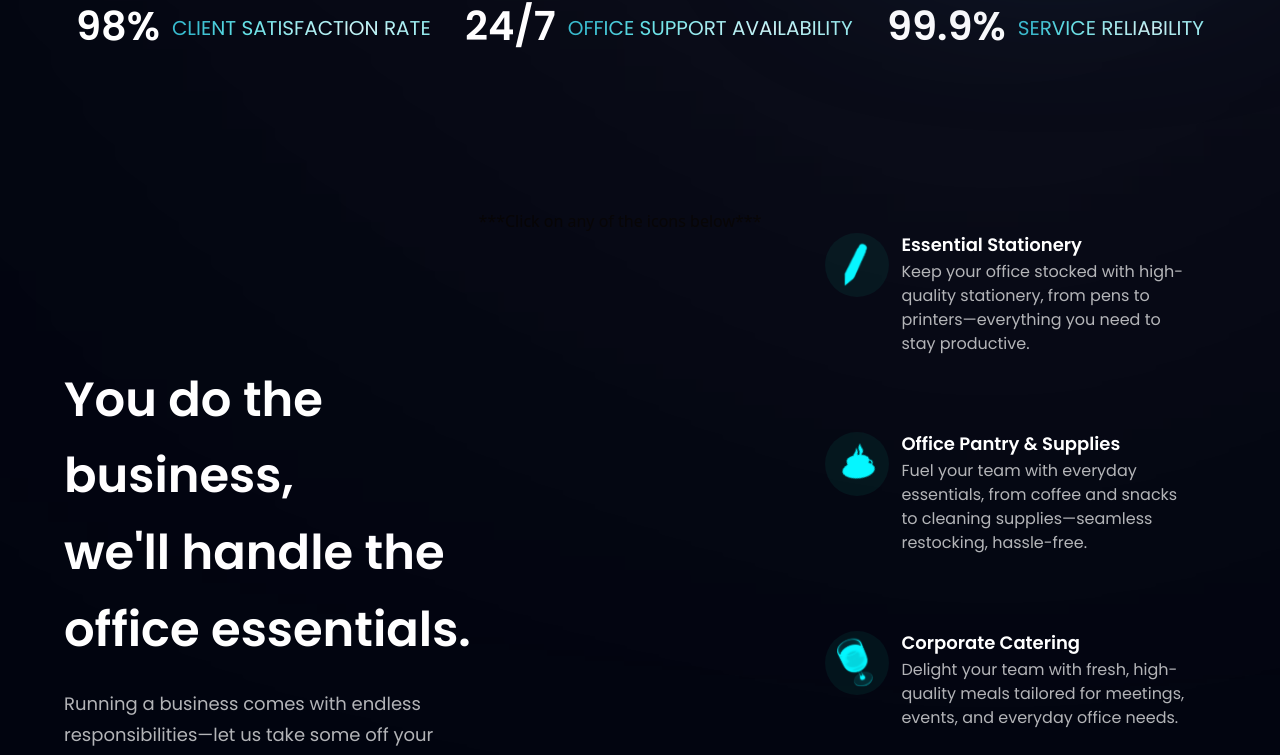
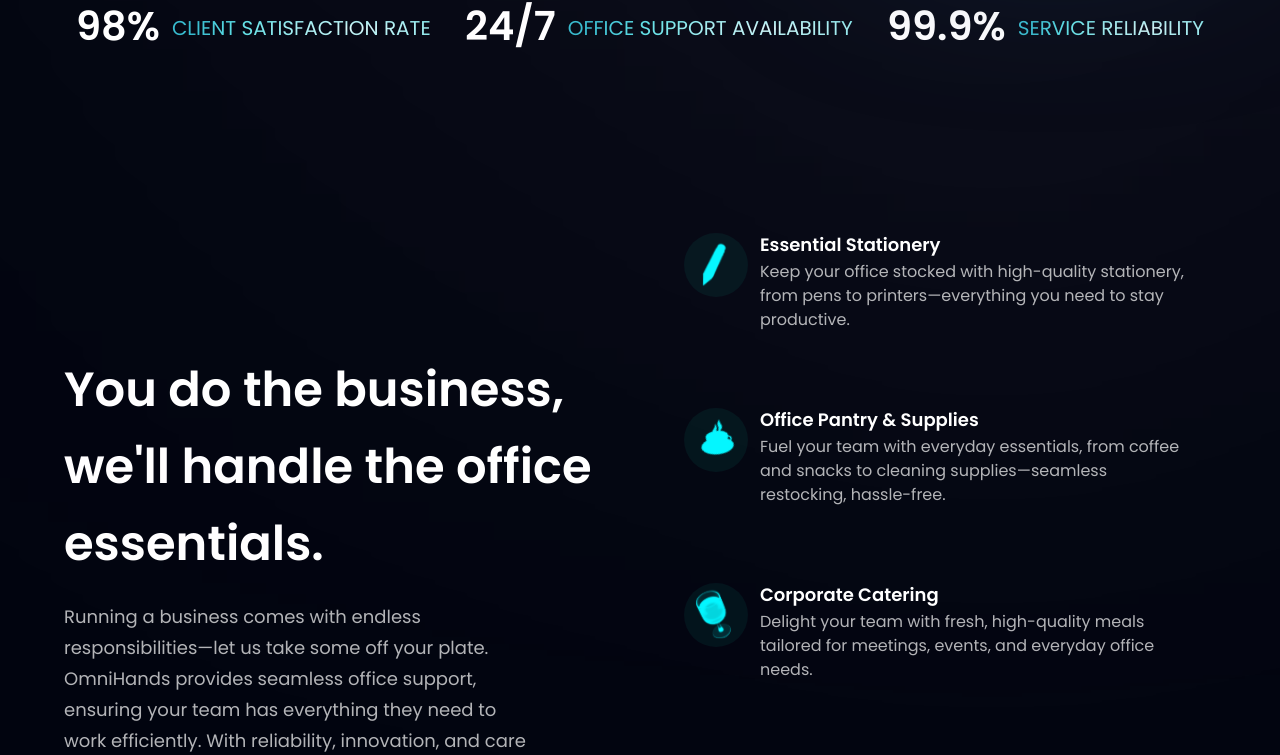
Before and after one commit to TebohoStols/omnihands, a React (Vite) app: page / in a window 1280 px wide. Shown: the part 1013-1768 px from the top of the page. Built offline with nearby package versions, Linux system fonts and the light colour scheme.

Commit message:
Removed text Below get started of the business section

```diff
--- a/src/components/Business.jsx
+++ b/src/components/Business.jsx
@@ -68,8 +68,6 @@
         </a>
       </div>
 
-      ***Click on any of the icons below***
-
       <div className={`${layout.sectionImg} flex-col`}>
         {features.map((feature, index) => (
           <FeatureCard key={feature.id} {...feature} index={index} />
```
